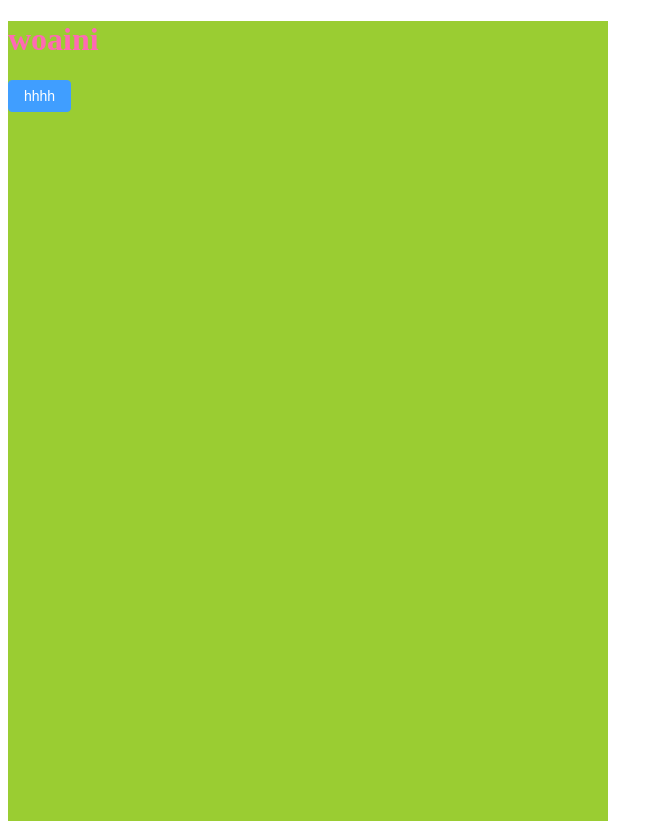
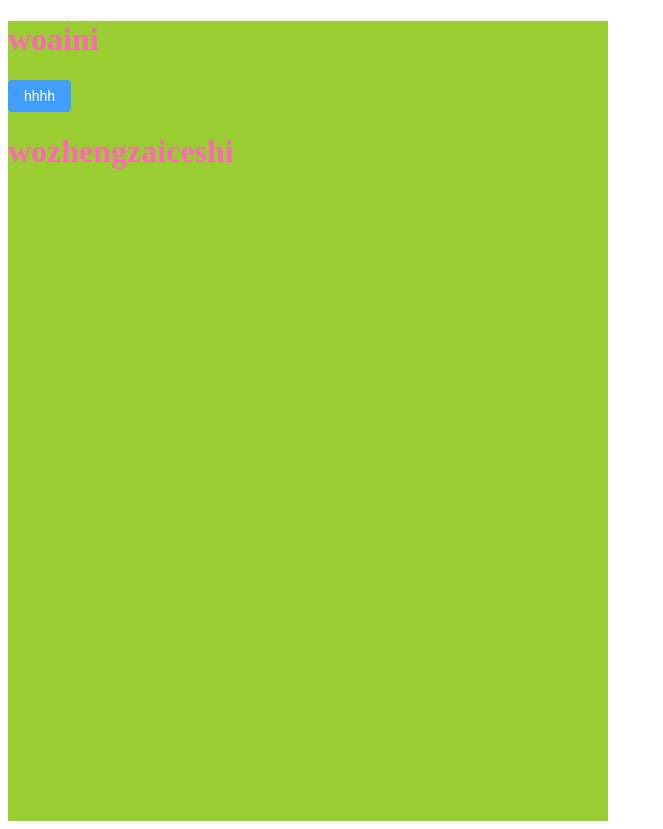
Before and after one commit to qingxiangNo1/admin_project_ggzx, a Vue app: page / in a window 1280 px wide. Shown: the whole page, without its empty margins (0-663 px from the left). Built offline with nearby package versions, Linux system fonts and the light colour scheme.

Commit message:
zaiceshi

```diff
--- a/src/App.vue
+++ b/src/App.vue
@@ -2,6 +2,7 @@
   <div>
     <h1>woaini</h1>
     <el-button type="primary">hhhh</el-button>
+    <h1>wozhengzaiceshi</h1>
   </div>
 </template>
 
```
